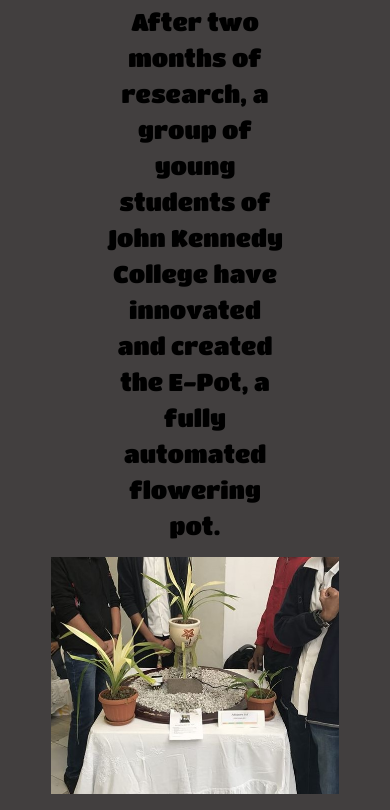
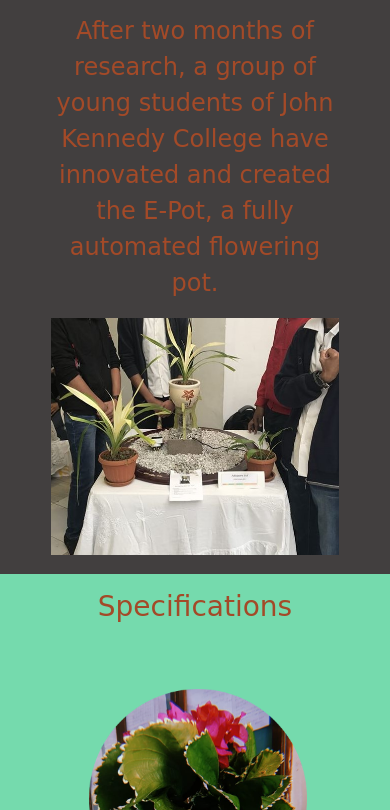
Before and after one commit to TheSmile19/Adaquare, a plain HTML site: page index.html in a window 390 px wide. Shown: the part 264-1074 px from the top of the page. Drawn offline with nearby package versions, Linux system fonts and the light colour scheme.

Commit message:
Update styles.css

```diff
--- a/css/styles.css
+++ b/css/styles.css
@@ -7,7 +7,7 @@ h1, h2, h3, h4 {
   font-family: 'Titan One', cursive;
   line-height: 1.5;
   padding: 3% 0;
-  color: #000;
+  color: #a34a28;
 }
 
 header {
@@ -38,9 +38,11 @@ header {
   width: 50%;
   margin: auto;
 }
-.p-img{
+
+.p-img {
   width: 80%;
 }
+
 .row {
   padding: 5% 0;
   /* background-color: #8f8d86; */
@@ -73,32 +75,38 @@ header {
   background-color: #75daad;
   padding: 0 0 10px 0;
 }
-.exp-text{
+
+.exp-text {
   width: 50%;
   margin: 50px auto 100px auto;
   text-align: left;
   line-height: 2;
 }
+
 .exp1-image {
   width: 30%;
   float: left;
   margin-right: 30px;
 }
+
 .exp-image {
   width: 30%;
   float: right;
   margin-left: 30px;
 }
+
 /* pricing section */
-#pricing{
+#pricing {
   background-color: #423f3f;
   padding: 4% 5%;
 }
-.card{
+
+.card {
   width: 18rem;
   display: inline-block;
   margin: 5% 5%;
 }
+
 /* footer section */
 .social-icon {
   color: #75daad;
@@ -109,24 +117,37 @@ header {
   background-color: #423f3f;
   padding: 5px 0;
 }
-.container-fluid p{
+
+.container-fluid p {
   color: #fff;
 }
+
 .social-icon:hover {
   color: #fff;
 }
+
 /* making website responsive */
-@media (max-width: 1000px){
-  .card{
+@media (max-width: 1000px) {
+  h1, h2, h3, h4 {
+    font-family: 'Bebas Neue', cursive;
+  }
+  .introduction {
+    width: 80%;
+    margin: auto;
+  }
+  .exp-text{
     width: 80%;
   }
-  .exp-image, .exp1-image{
+  .card {
+    width: 80%;
+  }
+  .exp-image, .exp1-image {
     width: 70%;
     display: block;
     float: none;
     margin: 50px 50px;
   }
-  .exp-text{
+  .exp-text {
     text-align: center;
   }
 }
```
